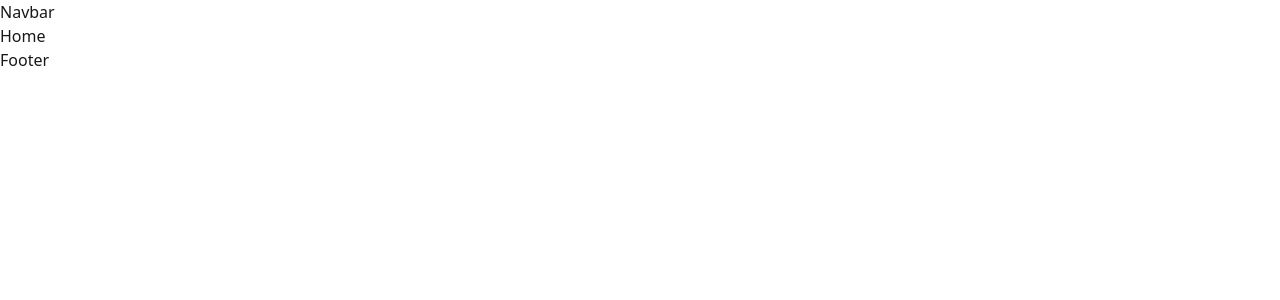
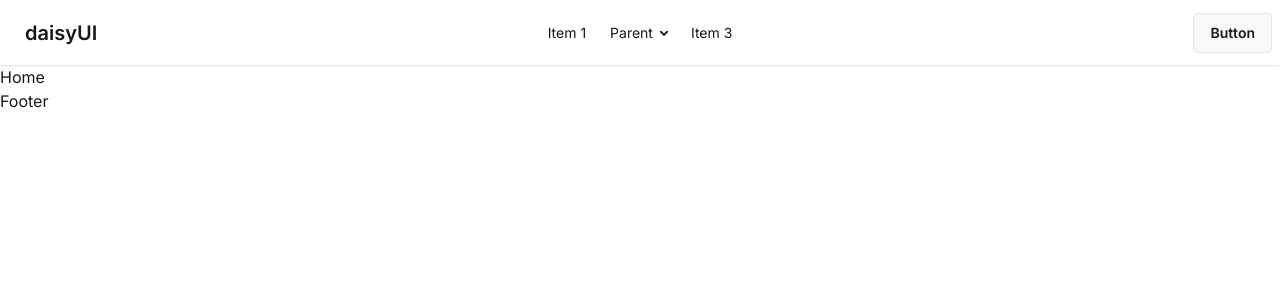
Before and after one commit to mahfuj024/bistro-boss-restaurant-client, a React (Vite) app: page / in a window 1280 px wide. Shown: the top 300 px of the page. Built offline with nearby package versions, Linux system fonts and the light colour scheme.

Commit message:
add google font

```diff
--- a/index.html
+++ b/index.html
@@ -6,7 +6,7 @@
     <meta name="viewport" content="width=device-width, initial-scale=1.0" />
     <title>bistro-boss-restaurant-client</title>
   </head>
-  <body>
+  <body class="inter-font">
     <div id="root"></div>
     <script type="module" src="/src/main.jsx"></script>
   </body>
--- a/src/components/shared/Navbar.jsx
+++ b/src/components/shared/Navbar.jsx
@@ -2,7 +2,47 @@
 
 function Navbar() {
   return (
-    <div>Navbar</div>
+    <div className="navbar bg-base-100 shadow-sm">
+      <div className="navbar-start">
+        <div className="dropdown">
+          <div tabIndex={0} role="button" className="btn btn-ghost lg:hidden">
+            <svg xmlns="http://www.w3.org/2000/svg" className="h-5 w-5" fill="none" viewBox="0 0 24 24" stroke="currentColor"> <path strokeLinecap="round" strokeLinejoin="round" strokeWidth="2" d="M4 6h16M4 12h8m-8 6h16" /> </svg>
+          </div>
+          <ul
+            tabIndex="-1"
+            className="menu menu-sm dropdown-content bg-base-100 rounded-box z-1 mt-3 w-52 p-2 shadow">
+            <li><a>Item 1</a></li>
+            <li>
+              <a>Parent</a>
+              <ul className="p-2">
+                <li><a>Submenu 1</a></li>
+                <li><a>Submenu 2</a></li>
+              </ul>
+            </li>
+            <li><a>Item 3</a></li>
+          </ul>
+        </div>
+        <a className="btn btn-ghost text-xl">daisyUI</a>
+      </div>
+      <div className="navbar-center hidden lg:flex">
+        <ul className="menu menu-horizontal px-1">
+          <li><a>Item 1</a></li>
+          <li>
+            <details>
+              <summary>Parent</summary>
+              <ul className="p-2 bg-base-100 w-40 z-1">
+                <li><a>Submenu 1</a></li>
+                <li><a>Submenu 2</a></li>
+              </ul>
+            </details>
+          </li>
+          <li><a>Item 3</a></li>
+        </ul>
+      </div>
+      <div className="navbar-end">
+        <a className="btn">Button</a>
+      </div>
+    </div>
   )
 }
 
--- a/src/index.css
+++ b/src/index.css
@@ -1,4 +1,12 @@
+@import url('https://fonts.googleapis.com/css2?family=Inter:ital,opsz,wght@0,14..32,100..900;1,14..32,100..900&display=swap');
+
 @import "tailwindcss";
+
+.inter-font{
+  font-family: "Inter", sans-serif;
+  font-optical-sizing: auto;
+  font-style: normal;
+}
 
 @import "tailwindcss";
 @plugin "daisyui";
```
